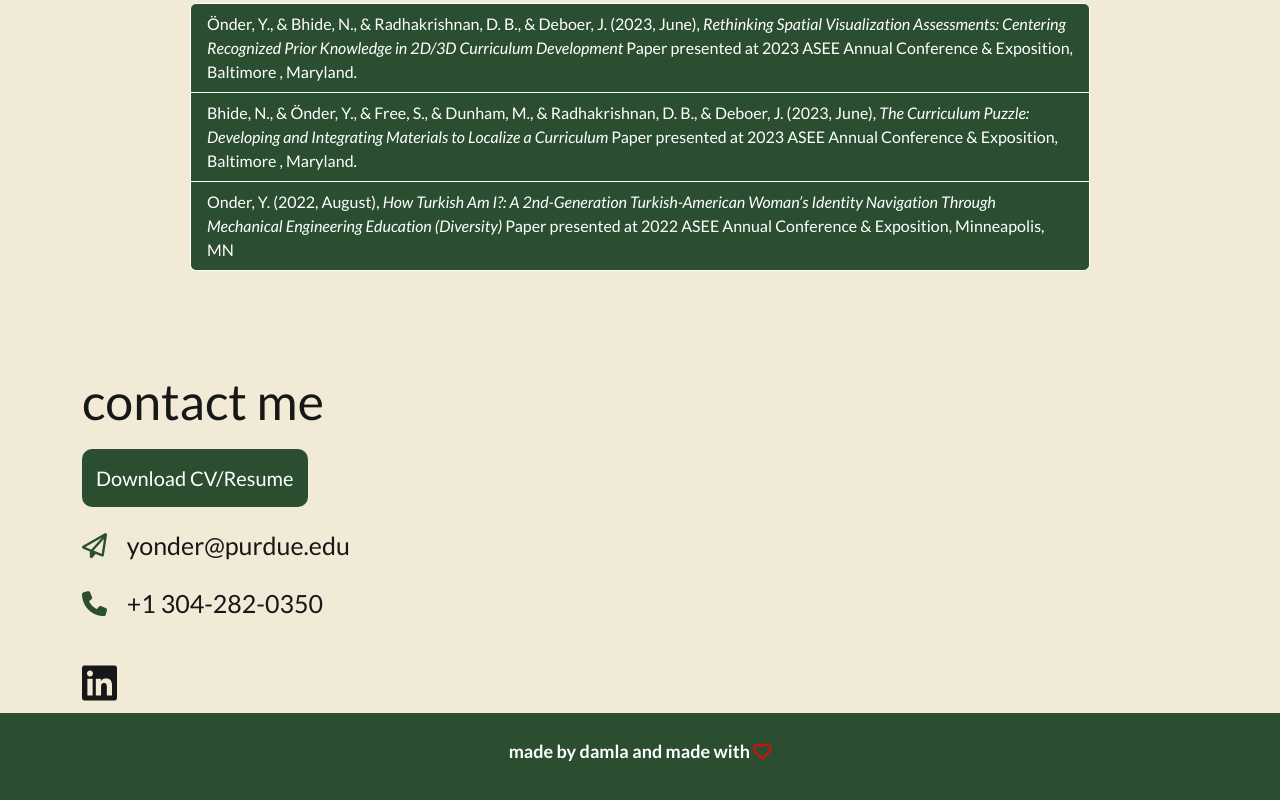
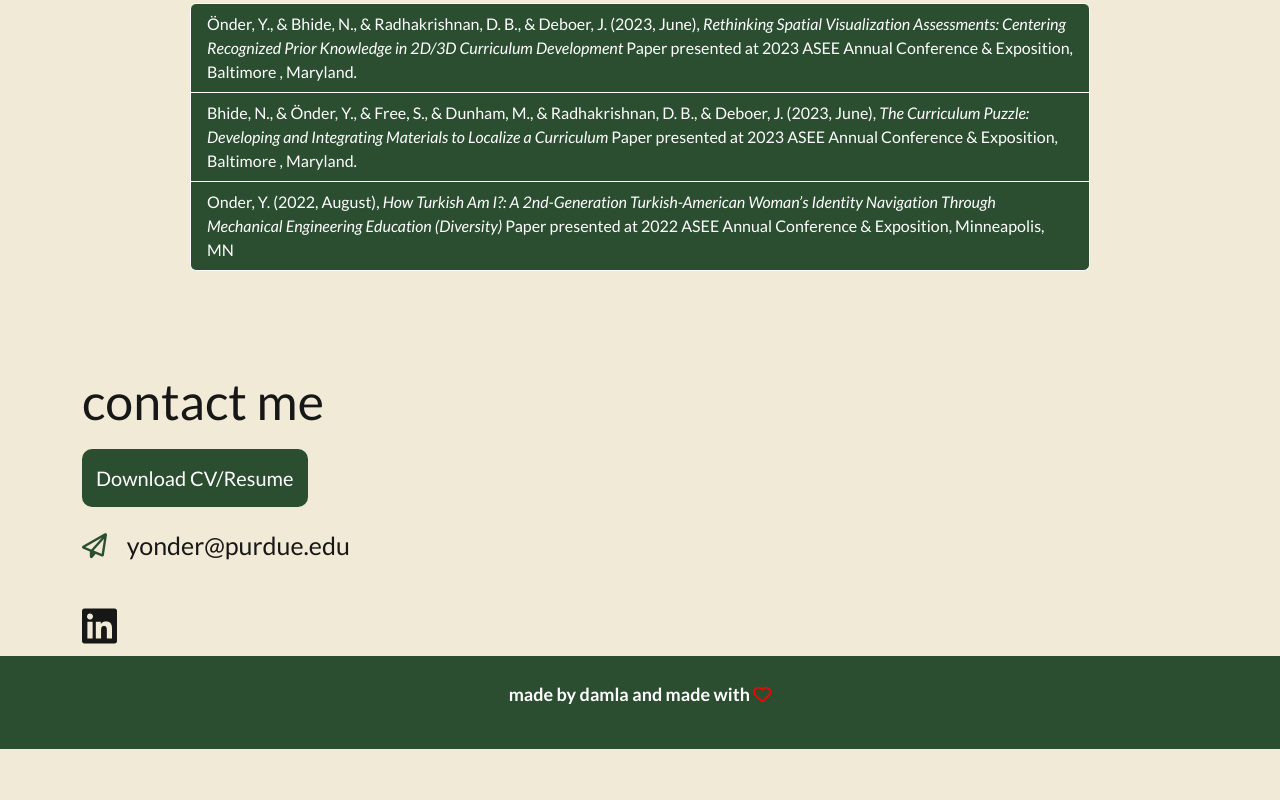
Before and after one commit to damlaonder/yagmur, a plain HTML site: page index.html in a window 1280 px wide. Shown: the part 3784-4584 px from the top of the page. After the commit the page ends 4533 px from the top, so only its background shows below. Drawn offline with nearby package versions, Linux system fonts and the light colour scheme; a script that the page names is missing.

Commit message:
Update index.html

```diff
--- a/index.html
+++ b/index.html
@@ -315,7 +315,6 @@
             <h1 class="sub-title">contact me</h1>
             <a href="images/yagmurResume.pdf" download class="btn">Download CV/Resume</a>
             <p style="color:rgb(23,23,23)"><i class="fa-regular fa-paper-plane"></i></i> yonder@purdue.edu</p>
-            <p style="color:rgb(23,23,23)"><i class="fa-solid fa-phone"></i> +1 304-282-0350</p>
             <div class="social-icons">
               <a href="https://www.linkedin.com/in/yagmuronder"><i class="fa-brands fa-linkedin"></i></a>
             </div>
```
